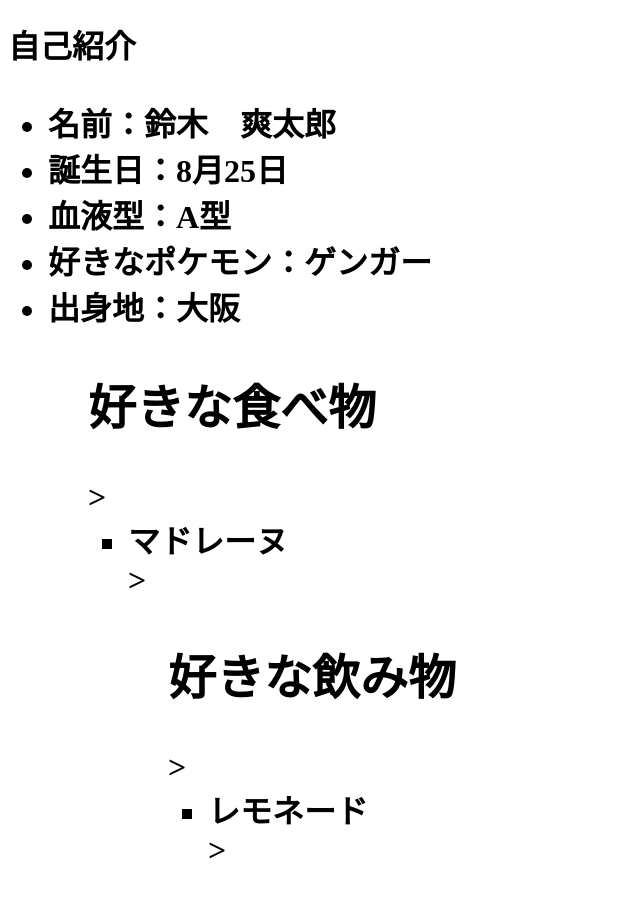
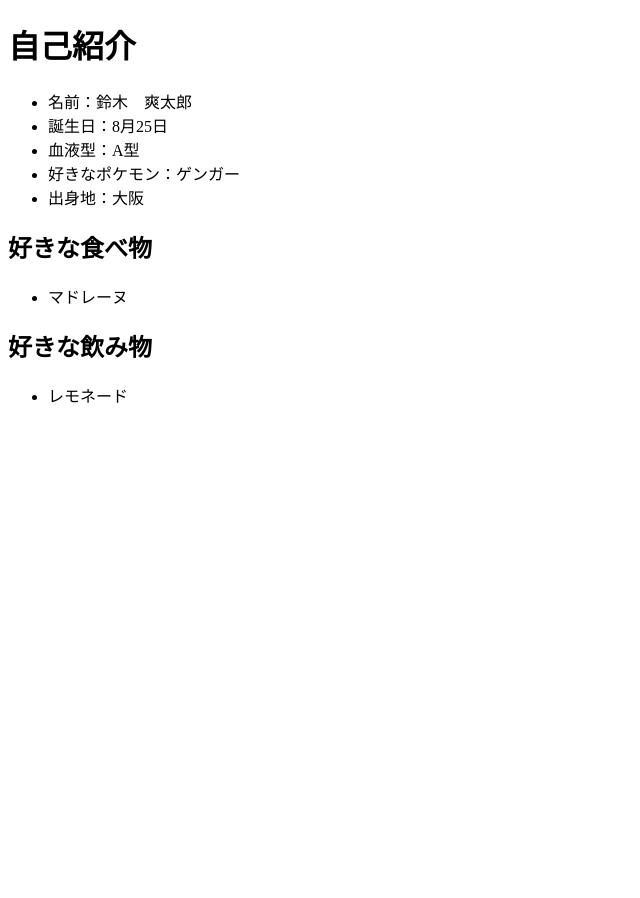
Before and after one commit to suzuki0825/git-practice2023, a plain HTML site: page index.html in a window 1280 px wide. Shown: the whole page, without its empty margins (0-640 px from the left). After the commit the page ends 800 px from the top, so only its background shows below. Drawn offline with Linux system fonts and the light colour scheme.

Commit message:
天国への手紙

```diff
--- a/index.html
+++ b/index.html
@@ -9,8 +9,7 @@
 
 <!-- 実際にブラウザで表示される部分 -->
 <body>
-    <h1>自己紹介<h1>
-
+    <h1>自己紹介</h1>
     <!-- 箇条書き -->
     <ul>
         <li>名前：鈴木　爽太郎</li>
@@ -18,16 +17,14 @@
         <li>血液型：A型</li>
         <li>好きなポケモン：ゲンガー</li>
         <li>出身地：大阪</li>
+    </ul>
+    <h2>好きな食べ物</h2>
     <ul>
-
-    <h2>好きな食べ物</h2>>
+        <li>マドレーヌ</li>
+    </ul>
+    <h2>好きな飲み物</h2>
     <ul>
-        <li>マドレーヌ</li>>
-    <ul>
-
-    <h2>好きな飲み物</h2>>
-    <ul>
-        <li>レモネード</li>>
-    <ul>
+        <li>レモネード</li>
+    </ul>
 </body>
 </html>
```
